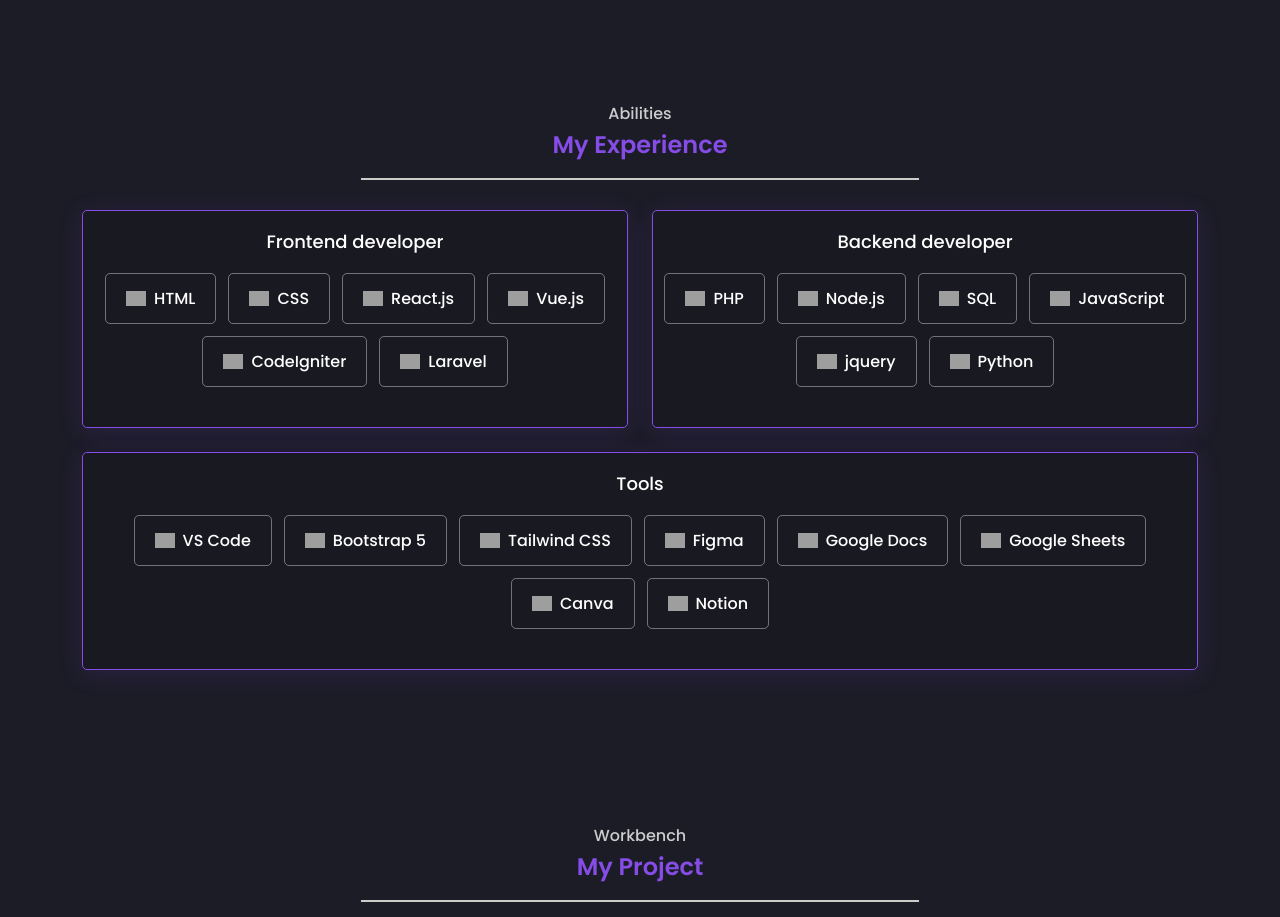
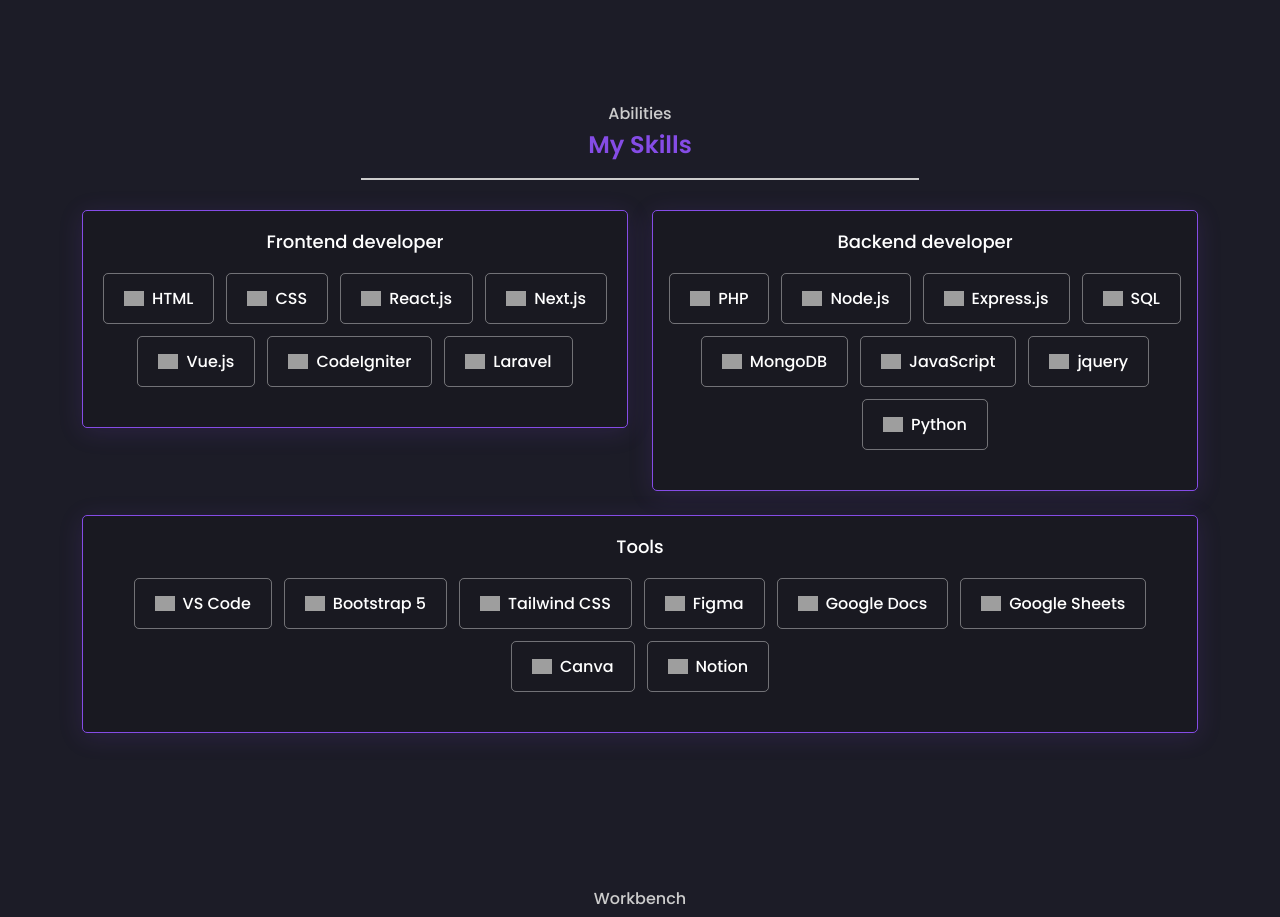
Before and after one commit to bpsrm/my-portfolio, a React (Vite) app: page / in a window 1280 px wide. Shown: the part 1400-2317 px from the top of the page. Built offline with nearby package versions, Linux system fonts and the light colour scheme; grey boxes are pictures that could not be loaded.

Commit message:
commit change skill and topic

```diff
--- a/src/data/abilities.jsx
+++ b/src/data/abilities.jsx
@@ -17,16 +17,21 @@
     },
     {
       id: 4,
+      skill: "Next.js",
+      icon: "https://www.svgrepo.com/show/306466/next-dot-js.svg",
+    },
+    {
+      id: 5,
       skill: "Vue.js",
       icon: "https://www.svgrepo.com/show/493625/vue-vuejs-javascript-js-framework.svg",
     },
     {
-      id: 5,
+      id: 6,
       skill: "CodeIgniter",
       icon: "https://www.svgrepo.com/show/353579/codeigniter.svg",
     },
     {
-      id: 6,
+      id: 7,
       skill: "Laravel",
       icon: "https://www.svgrepo.com/show/376332/laravel.svg",
     },
@@ -44,21 +49,31 @@
     },
     {
       id: 3,
+      skill: "Express.js",
+      icon: "https://www.svgrepo.com/show/353724/express.svg",
+    },
+    {
+      id: 4,
       skill: "SQL",
       icon: "https://www.svgrepo.com/show/374093/sql.svg",
     },
     {
-      id: 4,
+      id: 5,
+      skill: "MongoDB",
+      icon: "https://www.svgrepo.com/show/354090/mongodb.svg",
+    },
+    {
+      id: 6,
       skill: "JavaScript",
       icon: "https://www.svgrepo.com/show/353925/javascript.svg",
     },
     {
-      id: 5,
+      id: 7,
       skill: "jquery",
       icon: "https://www.svgrepo.com/show/452242/jquery.svg",
     },
     {
-      id: 6,
+      id: 8,
       skill: "Python",
       icon: "https://www.svgrepo.com/show/452091/python.svg",
     },
--- a/src/pages/Skills.jsx
+++ b/src/pages/Skills.jsx
@@ -35,7 +35,7 @@
       <Container className="pb-5 mb-2">
         <div className="section-head">
           <h6 className="subtitle">Abilities</h6>
-          <h4 className="title">My Experience</h4>
+          <h4 className="title">My Skills</h4>
         </div>
         <Row>
           <Col xs={12} md={6}>
```
